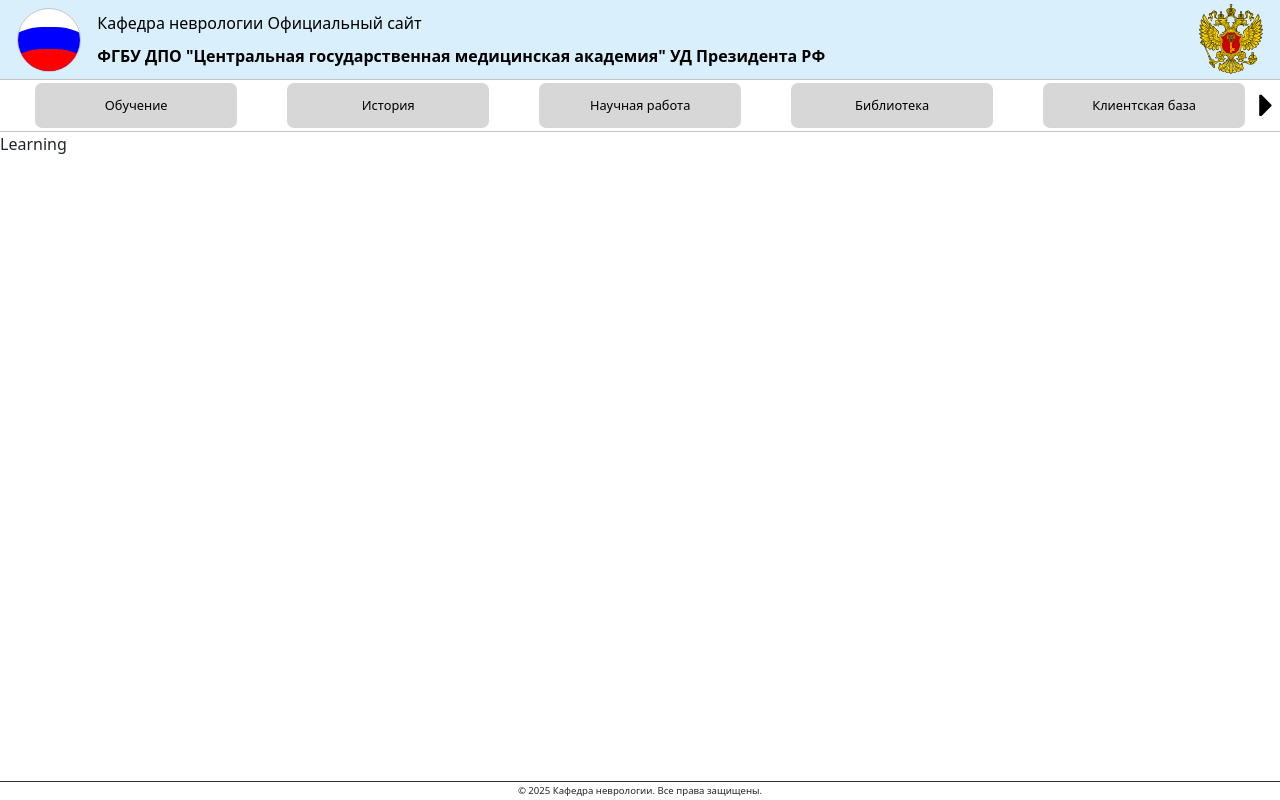
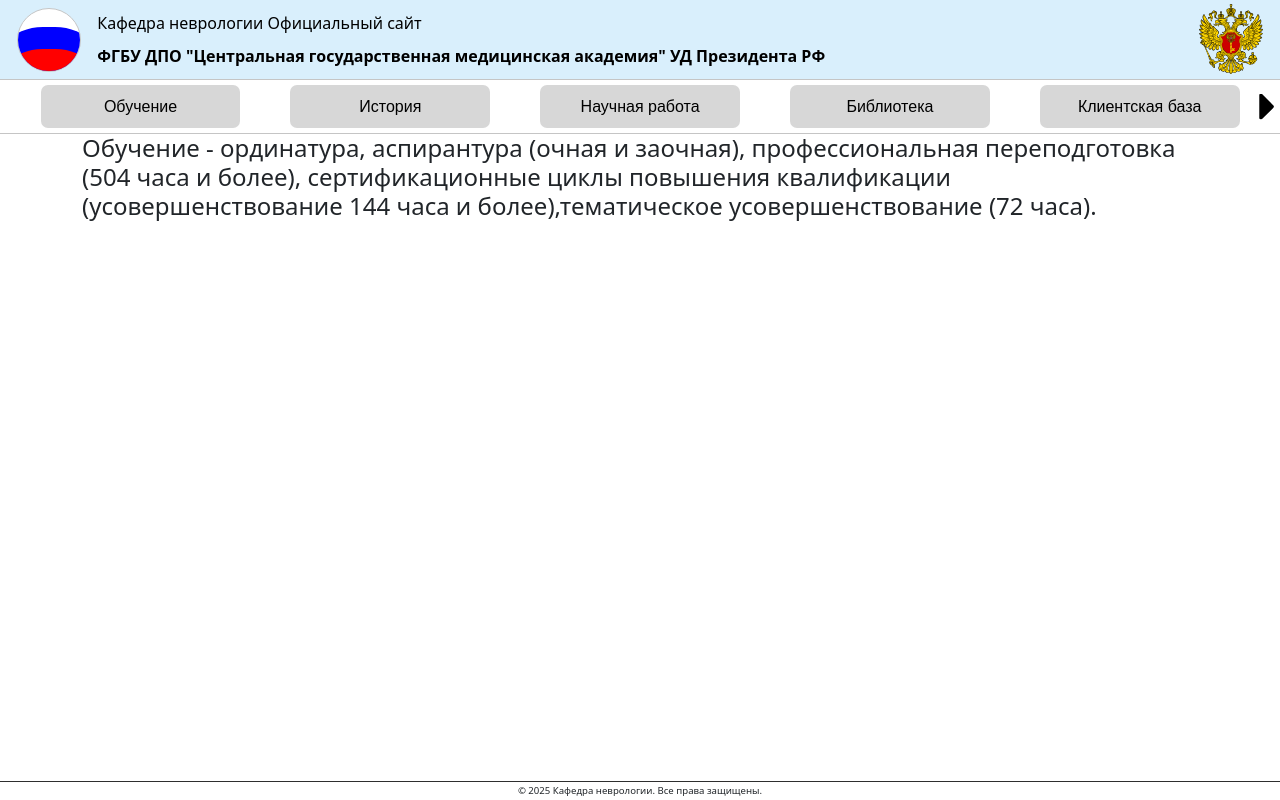
Before and after one commit to Renzo-Dev/kremlin-neurology, a Vue app: page /learning in a window 1280 px wide. Built offline with nearby package versions, Linux system fonts and the light colour scheme.

Commit message:
fix top-nav-panel

```diff
--- a/src/assets/styles/components/navPanel.scss
+++ b/src/assets/styles/components/navPanel.scss
@@ -1,213 +1,152 @@
+@use "sass:map";
 @use '@/assets/styles/mixins';
 
+$sizes: (
+        small:(
+                font-size: calc(12 * 0.27vw),
+                sw-button: calc(20 * 0.25vw),
+                b-bottom: 1px,
+                b-top: 1px,
+                b-m-left: 5px,
+                b-m-right: 5px,
+                s-slide_link-line-hg: 15px,
+                sw-slide-pd-y: 5px,
+                nav-p-hg: 45px
+        ),
+        xsmall:(
+                font-size: calc(9 * 0.25vw),
+                sw-button: calc(10 * 0.25vw),
+                b-bottom: 1px,
+                b-top: 1px,
+                b-m-left: 10px,
+                b-m-right: 10px,
+                s-slide_link-line-hg: 15px,
+                sw-slide-pd-y: 5px,
+                nav-p-hg: 50px
+        ),
+        medium:(
+                font-size: calc(6 * 0.25vw),
+                sw-button: calc(10 * 0.25vw),
+                b-bottom: 1px,
+                b-top: 1px,
+                b-m-left: 10px,
+                b-m-right: 10px,
+                s-slide_link-line-hg: 15px,
+                sw-slide-pd-y: 5px,
+                nav-p-hg: 50px
+        ),
+        large:(
+                font-size: calc(5 * 0.25vw),
+                sw-button: calc(8 * 0.25vw),
+                b-bottom: 1px,
+                b-top: 1px,
+                b-m-left: 10px,
+                b-m-right: 10px,
+                s-slide_link-line-hg: 15px,
+                sw-slide-pd-y: 5px,
+                nav-p-hg: 45px
+        ),
+        xlarge:(
+                font-size: calc(5 * 0.25vw),
+                sw-button: calc(8 * 0.25vw),
+                b-bottom: 1px,
+                b-top: 1px,
+                b-m-left: 10px,
+                b-m-right: 10px,
+                s-slide_link-line-hg: 20px,
+                sw-slide-pd-y: 5px,
+                nav-p-hg: 55px
+        ),
+        xxlarge:(
+                font-size: calc(4 * 0.27vw),
+                sw-button: calc(8 * 0.25vw),
+                b-bottom: 1px,
+                b-top: 1px,
+                b-m-left: 10px,
+                b-m-right: 10px,
+                s-slide_link-line-hg: 20px,
+                sw-slide-pd-y: 5px,
+                nav-p-hg: 60px
+        ),
+);
+
+
 .nav-panel {
-  user-select: none;
+  display: flex;
+  flex-direction: row;
   background-color: white;
-  display: flex;
-  justify-content: center;
+  align-items: center;
 
   .button-swiper {
     display: flex;
-
     border: none;
     z-index: 9999999;
     outline: none;
     cursor: pointer;
     transition: 100ms ease-in-out;
-
-    &:active {
-      opacity: 50%;
-    }
   }
 
-  .swiper-wrapper {
-    .swiper-slide {
-      height: auto;
+  .swiper {
+    display: flex;
+    flex-direction: row;
+    align-items: center;
+    justify-content: center;
+    width: 100%;
+    height: 100%;
 
+    padding: 5px;
+
+    .swiper-wrapper {
       display: flex;
-      align-items: center;
-      justify-content: center;
-      border-radius: 7px;
+      flex-direction: row;
+      border-radius: 13px;
+      width: 100%;
+      height: 100%;
 
-      .swiper-slide__link {
+      .swiper-slide {
+        background-color: #d7d7d7;
+        border-radius: 7px;
         display: flex;
         align-items: center;
         justify-content: center;
-        text-decoration: none;
-        color: black;
-        width: 100%;
-        height: 100%;
-        background-color: #d7d7d7;
-        border-radius: 7px;
-        text-align: center;
         transition: 200ms ease-in-out;
 
         &:hover {
-          background-color: #606060;
+          cursor: pointer;
+          background-color: #a5a5a5;
+        }
+
+        .swiper-slide__link {
+          text-decoration: none;
+          color: black;
+          text-align: center;
         }
       }
     }
   }
 
-  @include mixins.respond-to('small') {
-    border-top: 1px solid #c5c5c5;
-    border-bottom: 1px solid #c5c5c5;
-    padding: calc(2 * 0.25vw);
-    height: fit-content;
+  @each $size, $values in $sizes {
+    @include mixins.respond-to($size) {
+      border-top: map.get($values, b-top) solid #c5c5c5;;
+      border-bottom: map.get($values, b-bottom) solid #c5c5c5;;
+      height: map.get($values, nav-p-hg);
 
-    .buttonNext {
-      margin-left: calc(3 * 0.25vw);
-    }
+      .button-swiper {
+        height: map.get($values, sw-button);
+      }
+      .buttonNext {
+        margin-left: map.get($values, b-m-right);
+      }
+      .buttonPrev {
+        margin-right: map.get($values, b-m-left);
+      }
+      .swiper-slide {
+        padding: map.get($values, sw-slide-pd-y) 0;
 
-    .buttonPrev {
-      margin-right: calc(3 * 0.25vw);
-    }
-
-    .button-swiper {
-      align-self: center;
-      height: calc(25 * 0.25vw);
-    }
-
-    .swiper-wrapper {
-      .swiper-slide {
         .swiper-slide__link {
-          padding: calc(1 * 0.25vw);
-          font-size: calc(14 * 0.25vw);
-        }
-      }
-    }
-  }
-  @include mixins.respond-to('xsmall') {
-    border-top: 1px solid #c5c5c5;
-    border-bottom: 1px solid #c5c5c5;
-    padding: calc(2 * 0.25vw);
-    height: fit-content;
-
-    .buttonNext {
-      margin-left: calc(3 * 0.25vw);
-    }
-
-    .buttonPrev {
-      margin-right: calc(3 * 0.25vw);
-    }
-
-    .button-swiper {
-      align-self: center;
-      height: calc(15 * 0.25vw);
-    }
-
-    .swiper-wrapper {
-      .swiper-slide {
-        .swiper-slide__link {
-          font-size: calc(9 * 0.25vw);
-        }
-      }
-    }
-  }
-  @include mixins.respond-to('medium') {
-    border-top: 1px solid #c5c5c5;
-    border-bottom: 1px solid #c5c5c5;
-    padding: calc(1 * 0.25vw);
-    height: fit-content;
-
-    .buttonNext {
-      margin-left: calc(3 * 0.25vw);
-    }
-
-    .buttonPrev {
-      margin-right: calc(3 * 0.25vw);
-    }
-
-    .button-swiper {
-      align-self: center;
-      height: calc(7 * 0.25vw);
-    }
-
-    .swiper-wrapper {
-      .swiper-slide {
-        .swiper-slide__link {
-          font-size: calc(6 * 0.25vw);
-        }
-      }
-    }
-  }
-  @include mixins.respond-to('large') {
-    border-top: 1px solid #c5c5c5;
-    border-bottom: 1px solid #c5c5c5;
-    padding: calc(1 * 0.25vw);
-    height: fit-content;
-
-    .buttonNext {
-      margin-left: calc(3 * 0.25vw);
-    }
-
-    .buttonPrev {
-      margin-right: calc(3 * 0.25vw);
-    }
-
-    .button-swiper {
-      align-self: center;
-      height: calc(7 * 0.25vw);
-    }
-
-    .swiper-wrapper {
-      .swiper-slide {
-        .swiper-slide__link {
-          font-size: calc(5 * 0.25vw);
-        }
-      }
-    }
-  }
-  @include mixins.respond-to('xlarge') {
-    border-top: 1px solid #c5c5c5;
-    border-bottom: 1px solid #c5c5c5;
-    padding: calc(1 * 0.25vw);
-    height: fit-content;
-
-    .buttonNext {
-      margin-left: calc(3 * 0.25vw);
-    }
-
-    .buttonPrev {
-      margin-right: calc(3 * 0.25vw);
-    }
-
-    .button-swiper {
-      align-self: center;
-      height: calc(7 * 0.25vw);
-    }
-
-    .swiper-wrapper {
-      .swiper-slide {
-        .swiper-slide__link {
-          font-size: calc(4 * 0.25vw);
-        }
-      }
-    }
-  }
-  @include mixins.respond-to('xxlarge') {
-    border-top: 2px solid #c5c5c5;
-    border-bottom: 2px solid #c5c5c5;
-    padding: calc(1 * 0.25vw);
-    height: calc(13 * 0.25vw);
-
-    .buttonNext {
-      margin-left: calc(3 * 0.25vw);
-    }
-
-    .buttonPrev {
-      margin-right: calc(3 * 0.25vw);
-    }
-
-    .button-swiper {
-      align-self: center;
-      height: calc(7 * 0.25vw);
-    }
-
-    .swiper-wrapper {
-      .swiper-slide {
-        .swiper-slide__link {
-          font-size: calc(4 * 0.25vw);
+          font-family: Arial, sans-serif;
+          font-size: map.get($values, font-size);
+          line-height: map.get($values, s-slide_link-line-hg);
         }
       }
     }
--- a/src/pages/Learning.vue
+++ b/src/pages/Learning.vue
@@ -1,4 +1,13 @@
-<template>Learning</template>
+<template>
+  <div class="container">
+    <h1 class="h4">
+      Обучение - ординатура, аспирантура (очная и заочная), профессиональная
+      переподготовка (504 часа и более), сертификационные циклы повышения
+      квалификации (усовершенствование 144 часа и более),тематическое
+      усовершенствование (72 часа).
+    </h1>
+  </div>
+</template>
 
 <script setup></script>
 
```
